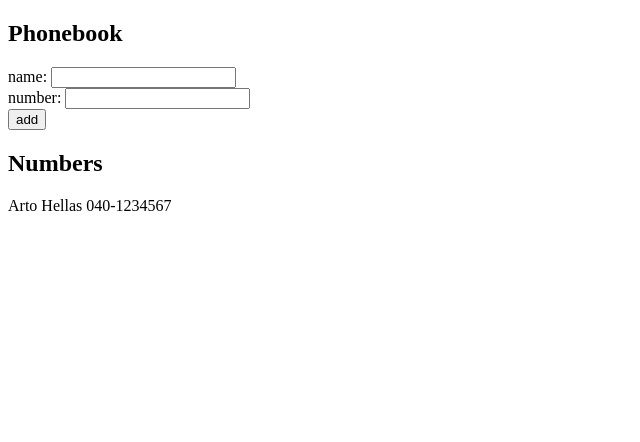
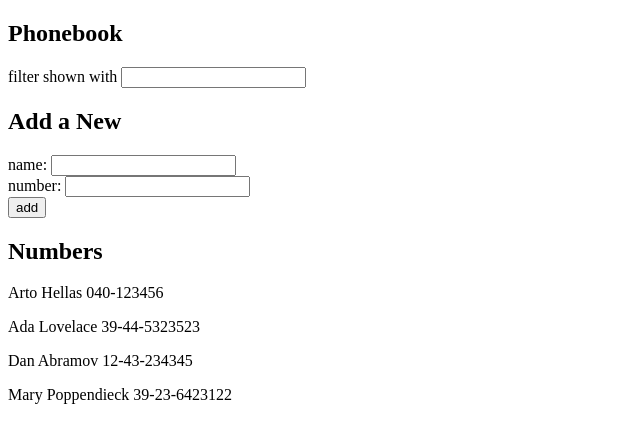
Before and after one commit to luci89/fullstack, a React (Vite) app in the folder part2/phonebook/: page / in a window 1280 px wide. Shown: the top 442 px of the page, without its empty margins (0-640 px from the left). Built offline with nearby package versions, Linux system fonts and the light colour scheme.

Commit message:
1. Complete 2.9 2. Implement filter using string filter

```diff
--- a/part2/phonebook/src/App.jsx
+++ b/part2/phonebook/src/App.jsx
@@ -2,13 +2,15 @@ import { useState } from 'react'
 
 const App = () => {
   const [persons, setPersons] = useState([
-    {
-      name: 'Arto Hellas',
-      number: '040-1234567'
-    }
+    { name: 'Arto Hellas', number: '040-123456', id: 1 },
+    { name: 'Ada Lovelace', number: '39-44-5323523', id: 2 },
+    { name: 'Dan Abramov', number: '12-43-234345', id: 3 },
+    { name: 'Mary Poppendieck', number: '39-23-6423122', id: 4 }
   ])
   const [newName, setNewName] = useState('')
   const [newNumber, setNewNumber] = useState('')
+  const [filter, setFilter] = useState('')
+  const [shownNumber, setShownNumber] = useState(persons)
 
   const handleNameChange = (event) => {
     setNewName(event.target.value)
@@ -16,6 +18,15 @@ const App = () => {
 
   const handleNumberChange = (event) => {
     setNewNumber(event.target.value)
+  }
+
+  const handleFilterChange = (event) => {
+    setFilter(event.target.value)
+    if(event.target.value === '') {
+      setShownNumber(persons)
+    } else {
+      setShownNumber(persons.filter(x => x.name.toLocaleLowerCase().includes(event.target.value.toLocaleLowerCase())))
+    }
   }
 
   const addPerson = (event) => {
@@ -40,6 +51,12 @@ const App = () => {
   return (
     <div>
       <h2>Phonebook</h2>
+      <form>
+        <div>
+          filter shown with <input value={ filter } onChange={ handleFilterChange } />
+        </div>
+      </form>
+      <h2>Add a New</h2>
       <form onSubmit={ addPerson }>
         <div>
           name: <input value={ newName } onChange={ handleNameChange } />
@@ -53,7 +70,7 @@ const App = () => {
       </form>
       <h2>Numbers</h2>
       {
-        persons.map(x => <p key={x.name}>{x.name} {x.number}</p>)
+        shownNumber.map(x => <p key={x.name}>{x.name} {x.number}</p>)
       }
     </div>
   )
```
